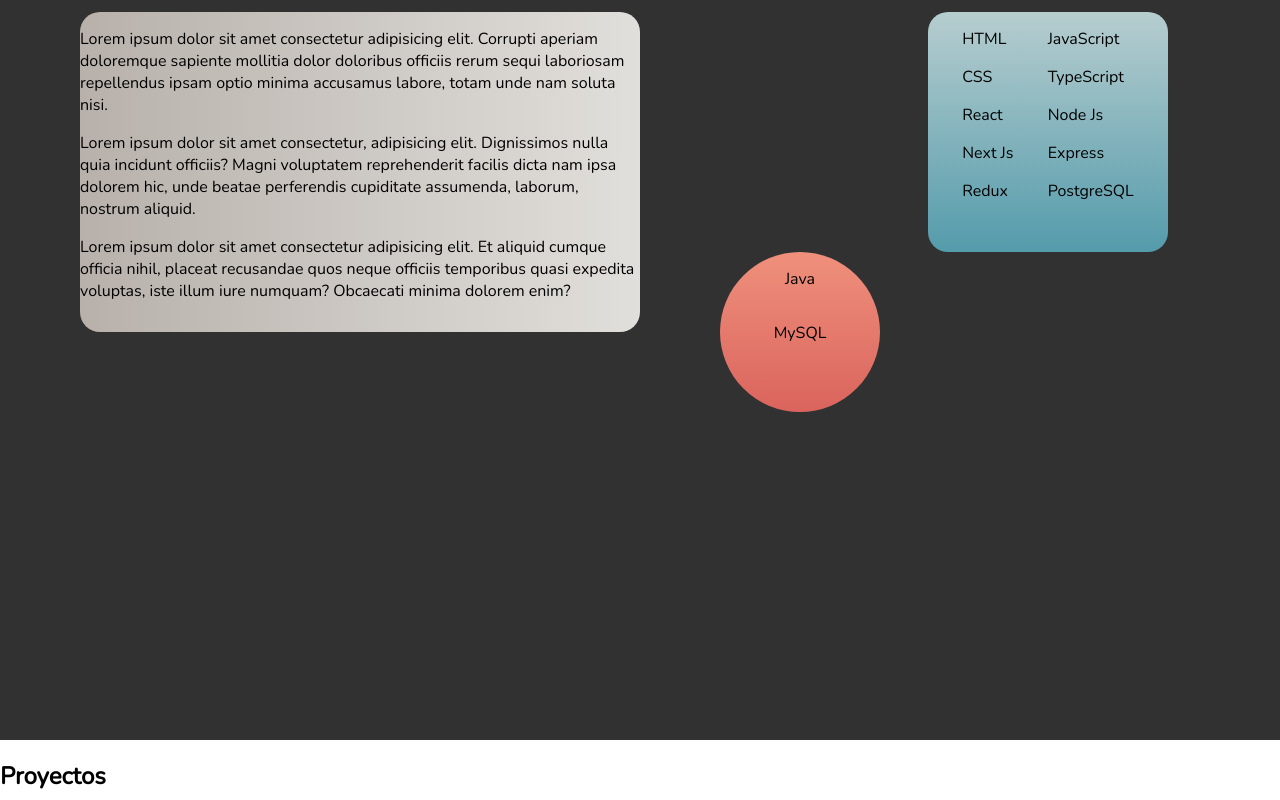
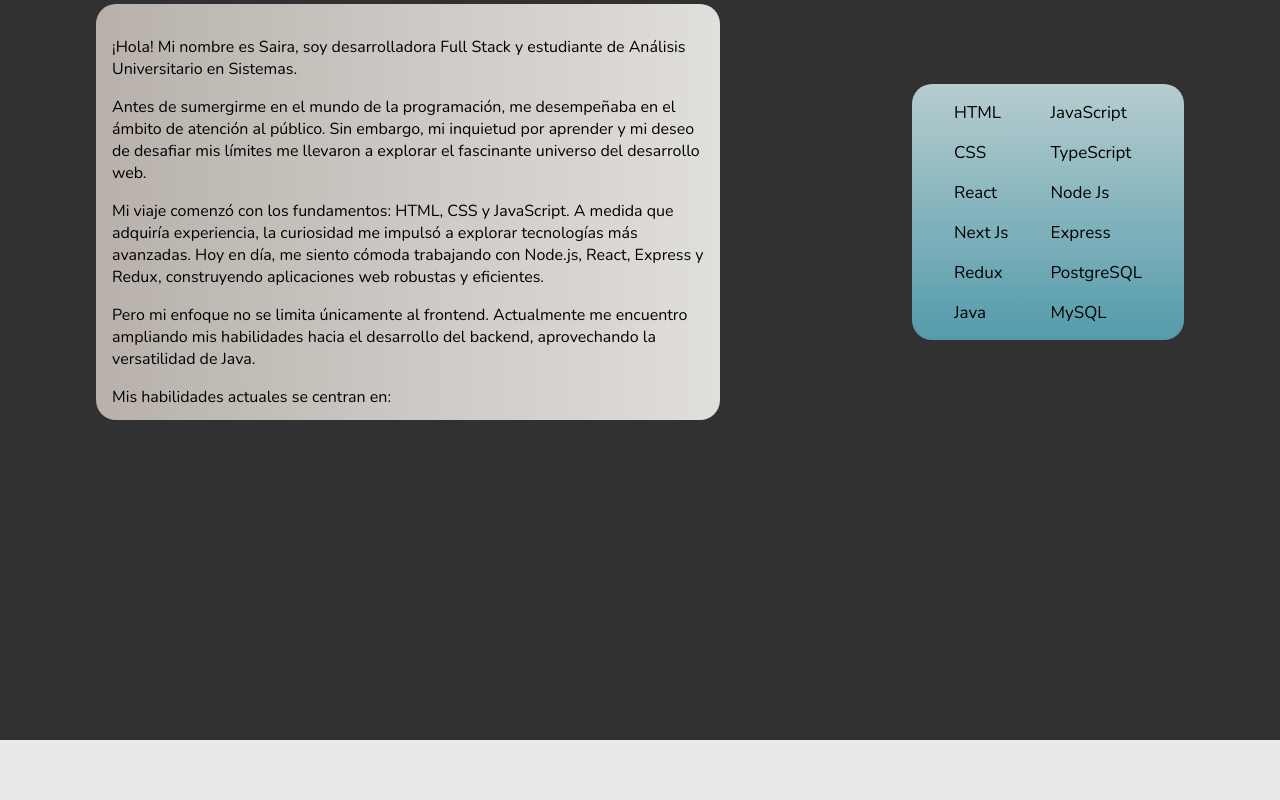
Before and after one commit to sairaareco/portfolio, a Next.js app in the folder client/: page / in a window 1280 px wide. Shown: the part 860-1660 px from the top of the page. Built offline with nearby package versions, Linux system fonts and the light colour scheme.

Commit message:
componente about

```diff
--- a/client/app/components/About.tsx
+++ b/client/app/components/About.tsx
@@ -4,12 +4,14 @@ const About = () => {
 
     return(
         <main className={styles.containerAbout}>
-            <h2 className={styles.titleAbout}> Sobre Mi </h2>
+            {/* <h2 className={styles.titleAbout}> Sobre Mi </h2> */}
             <section className={styles.containerGrid}>
                 <div className={styles.columnOne}>
-                    <p>Lorem ipsum dolor sit amet consectetur adipisicing elit. Corrupti aperiam doloremque sapiente mollitia dolor doloribus officiis rerum sequi laboriosam repellendus ipsam optio minima accusamus labore, totam unde nam soluta nisi.</p>
-                    <p>Lorem ipsum dolor sit amet consectetur, adipisicing elit. Dignissimos nulla quia incidunt officiis? Magni voluptatem reprehenderit facilis dicta nam ipsa dolorem hic, unde beatae perferendis cupiditate assumenda, laborum, nostrum aliquid.</p>
-                    <p>Lorem ipsum dolor sit amet consectetur adipisicing elit. Et aliquid cumque officia nihil, placeat recusandae quos neque officiis temporibus quasi expedita voluptas, iste illum iure numquam? Obcaecati minima dolorem enim?</p>
+                    <p> ¡Hola! Mi nombre es Saira, soy desarrolladora Full Stack y estudiante de Análisis Universitario en Sistemas.</p>
+                    <p>Antes de sumergirme en el mundo de la programación, me desempeñaba en el ámbito de atención al público. Sin embargo, mi inquietud por aprender y mi deseo de desafiar mis límites me llevaron a explorar el fascinante universo del desarrollo web.</p>
+                    <p>Mi viaje comenzó con los fundamentos: HTML, CSS y JavaScript. A medida que adquiría experiencia, la curiosidad me impulsó a explorar tecnologías más avanzadas. Hoy en día, me siento cómoda trabajando con Node.js, React, Express y Redux, construyendo aplicaciones web robustas y eficientes.</p>
+                    <p>Pero mi enfoque no se limita únicamente al frontend. Actualmente me encuentro ampliando mis habilidades hacia el desarrollo del backend, aprovechando la versatilidad de Java. </p>
+                    <p> Mis habilidades actuales se centran en: </p>
                 </div>
                 <div className={styles.columnTwo}>
                     <div className={styles.skills}>
@@ -19,6 +21,7 @@ const About = () => {
                             <p> React </p>
                             <p> Next Js </p>
                             <p> Redux </p>
+                            <p> Java </p>
                         </span>
                         <span>
                             <p> JavaScript </p>
@@ -26,12 +29,14 @@ const About = () => {
                             <p> Node Js </p>
                             <p> Express </p>
                             <p> PostgreSQL </p>
+                            <p> MySQL </p>
                         </span>
                     </div>
-                    <div className={styles.skillsOnprogress}>
+                    {/* <p> En progreso... </p> */}
+                    {/* <div className={styles.skillsOnprogress}>
                         <p> Java </p>
                         <p> MySQL </p>
-                    </div>
+                    </div> */}
                 </div>
             </section>
         </main>
--- a/client/app/components/Contact.tsx
+++ b/client/app/components/Contact.tsx
@@ -1,5 +1,12 @@
 import styles from "../styles/Contact.module.css";
 
-const Contact = () => {};
+const Contact = () => {
+
+    return(
+        <main>
+            <h2> Contacto </h2>
+        </main>
+    )
+};
 
 export default Contact;
--- a/client/app/components/Proyects.tsx
+++ b/client/app/components/Proyects.tsx
@@ -1,10 +1,11 @@
+import styles from "../styles/Proyects.module.css";
 
 const Proyects = () => {
 
 
     return (
-        <main>
-            <h2> Proyectos </h2>
+        <main className={styles.containerProyect}>
+            <h2 className={styles.titleProyect}> Proyectos </h2>
         </main>
     )
 };
--- a/client/app/page.tsx
+++ b/client/app/page.tsx
@@ -4,6 +4,7 @@ import Init from './components/Init'
 import About from './components/About'
 import Footer from './components/Footer'
 import Proyects from './components/Proyects'
+import Contact from './components/Contact'
 
 
 export default function Home() {
@@ -13,6 +14,7 @@ export default function Home() {
       <Init />
       <About />
       <Proyects />
+      <Contact />
       <Footer />
     </main>
   )
--- a/client/app/styles/About.module.css
+++ b/client/app/styles/About.module.css
@@ -7,50 +7,31 @@
     align-items: center;
 }
 
-.titleAbout {
-    color: #EEEDE8;
-}
-
 .containerGrid {
+    margin-top: 4rem;
     display: grid;
     grid-template-columns: 1fr 1fr;
+    justify-content: space-evenly;
 }
 
 .columnOne {
-    width: 35rem;
-    height: 20rem;
+    width: 37rem;
+    height: 24rem;
     border-radius: 20px;
     background-color: #F8F7F5;
     background: linear-gradient(to left, #E1DFDB, #B8B1AB);
+    padding: 1rem;
+    margin-left: 6rem;
 }
 
-/* .columnTwo {} */
-
 .skills {
-    width: 15rem;
-    height: 15rem;
+    font-size: 17px;
+    margin-top: 5rem;
+    margin-left: 12rem;
+    width: 17rem;
+    height: 16rem;
     background: linear-gradient(to bottom, #B6CDCF, #549BAB);
     border-radius: 20px;
-    margin-left: 18rem;
     display: flex;
     justify-content: space-evenly;
 }
-
-.skillsOnprogress {
-    display: flex;
-    flex-direction: column;
-    align-items: center;
-    text-align: center;
-    width: 10rem;
-    height: 10rem;
-    background: linear-gradient(to bottom, #EF907C, #DA645D);
-    border-radius: 50%;
-    margin-left: 5rem;
-    margin-bottom: 30rem;
-}
-
-.containerOnProgress {
-    display: flex;
-    flex-direction: column;
-    background-color: bisque;
-}
--- a/client/app/styles/Proyects.module.css
+++ b/client/app/styles/Proyects.module.css
@@ -0,0 +1,13 @@
+
+.containerProyect {
+    height: 100vh;
+    background-color: #E9E9E8;
+}
+
+.titleProyect {
+    text-align: center;
+    color: #313131;
+    margin-top: 0rem;
+    padding-top: 4rem;
+
+}
```
